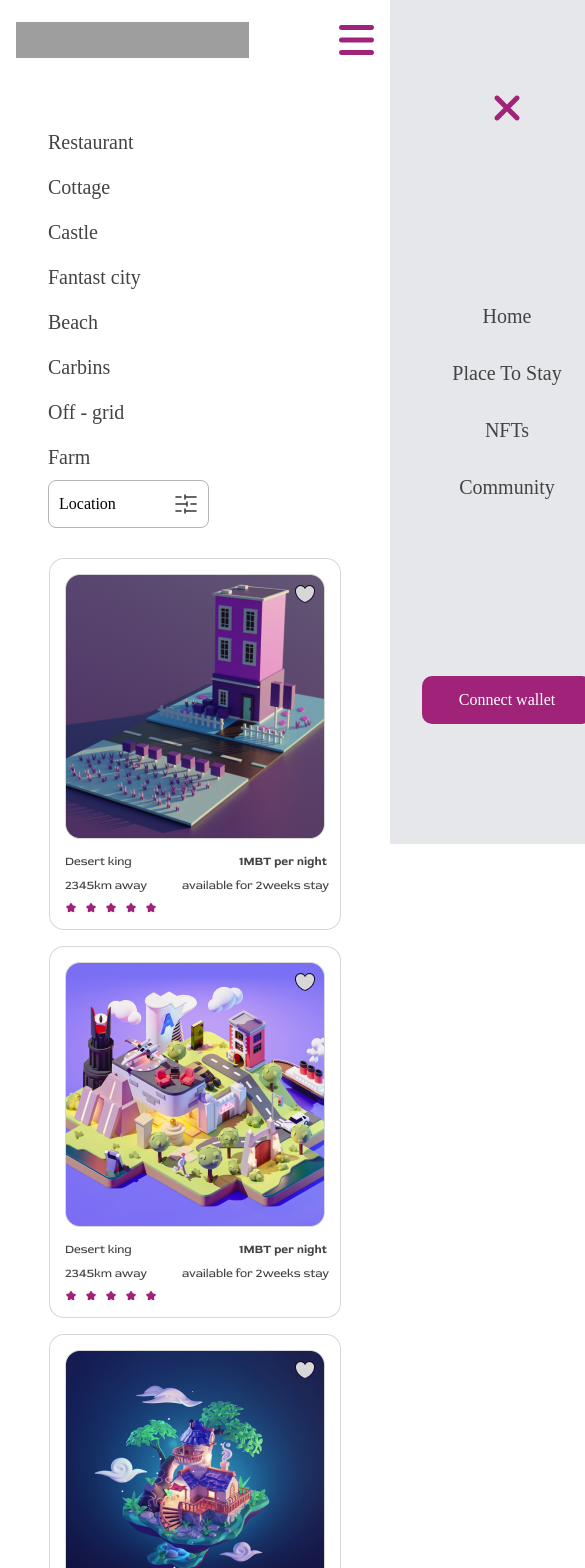
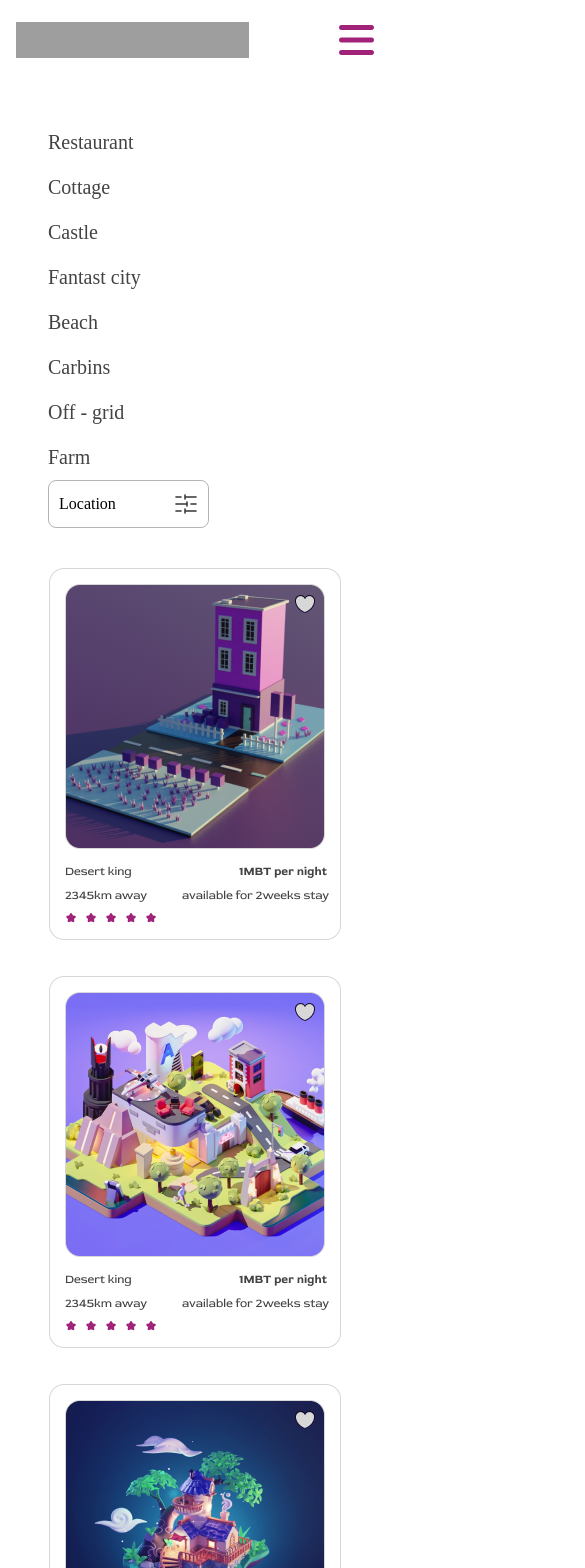
Before and after one commit to mysticwillz/hng-task-3, a React (Create React App) app: page /place-to-stay in a window 390 px wide. Shown: the top 1568 px of the page, 585 px wide, since content can reach past the window. Built offline with nearby package versions, Linux system fonts and the light colour scheme; grey boxes are pictures that could not be loaded.

Commit message:
Ref,Chore, Style and fix: refactor the codebase, spaced the cards and ffic the sidebar unresponsiveness bug

```diff
--- a/public/index.html
+++ b/public/index.html
@@ -10,10 +10,7 @@
       content="Web site created using create-react-app"
     />
     <link rel="apple-touch-icon" href="%PUBLIC_URL%/logo192.png" />
-    <!--
-      manifest.json provides metadata used when your web app is installed on a
-      user's mobile device or desktop. See https://developers.google.com/web/fundamentals/web-app-manifest/
-    -->
+
     <link rel="manifest" href="%PUBLIC_URL%/manifest.json" />
 
     <link
@@ -23,29 +20,11 @@
       crossorigin="anonymous"
       referrerpolicy="no-referrer"
     />
-    <!--
-      Notice the use of %PUBLIC_URL% in the tags above.
-      It will be replaced with the URL of the `public` folder during the build.
-      Only files inside the `public` folder can be referenced from the HTML.
 
-      Unlike "/favicon.ico" or "favicon.ico", "%PUBLIC_URL%/favicon.ico" will
-      work correctly both with client-side routing and a non-root public URL.
-      Learn how to configure a non-root public URL by running `npm run build`.
-    -->
-    <title>React App</title>
+    <title>Metabnb</title>
   </head>
   <body>
     <noscript>You need to enable JavaScript to run this app.</noscript>
     <div id="root"></div>
-    <!--
-      This HTML file is a template.
-      If you open it directly in the browser, you will see an empty page.
-
-      You can add webfonts, meta tags, or analytics to this file.
-      The build step will place the bundled scripts into the <body> tag.
-
-      To begin the development, run `npm start` or `yarn start`.
-      To create a production bundle, use `npm run build` or `yarn build`.
-    -->
   </body>
 </html>
--- a/src/App.js
+++ b/src/App.js
@@ -6,12 +6,12 @@ import PlacesToLive from "./pages/PlacesToLive";
 
 function App() {
   return (
-    <>
+    <div className="overflow-x-hidden">
       <Routes>
         <Route path="/" element={<Home />} />
         <Route path="/place-to-stay" element={<PlacesToLive />} />
       </Routes>
-    </>
+    </div>
   );
 }
 
--- a/src/components/Footer.jsx
+++ b/src/components/Footer.jsx
@@ -10,7 +10,7 @@ export default function Footer() {
       <section className="flex flex-col py-[20px] px-2 sm:justify-between w-full sm:px-[90px] items-center   mx-auto  sm:flex-row text-white">
         <div className="flex flex-col justify-between  ">
           <img src={Group} alt="footer" className="w-[233px]   h-[50px]" />
-          <div className="flex mt-[60px] items-center gap-2 mb-[40px] cursor-pointer">
+          <div className="flex mt-[60px] items-center  mb-[40px] cursor-pointer">
             <img
               src={facebook}
               alt="footer"
@@ -19,7 +19,7 @@ export default function Footer() {
             <img
               src={instagram}
               alt="footer"
-              className="w-[  18px] h-[ 18px] cursor-pointer"
+              className="w-[  18px] h-[ 18px] px-3 cursor-pointer"
             />
             <img
               src={twitter}
--- a/src/components/Hero.jsx
+++ b/src/components/Hero.jsx
@@ -6,13 +6,12 @@ function Hero() {
   const [formData, setFormData] = useState("");
   return (
     <main className="flex flex-col gap-4 md:mt-[80px] mb-[30px] px-4 items-center justify-center md:flex-row md:justify-between md:items-center max-w-7xl mx-auto ">
-      <div className=" w-full md:w-40%">
+      <div className=" w-full md:w-40% mb-[10px] md:mb-0">
         <h1 className="md:after:whitespace-nowrap text-[56px] leading-[78.4px] font-normal text-[#434343]">
           Rent a <span className="font-bold hero-text"> Place</span> away from
           <span className="font-bold hero-text">
-            {" "}
             <br /> Home
-          </span>{" "}
+          </span>
           in the
           <span className="font-bold hero-text"> Metaverse</span>
         </h1>
--- a/src/components/Main.jsx
+++ b/src/components/Main.jsx
@@ -29,7 +29,7 @@ function Main() {
           {data.map((x, index) => {
             const { card } = x;
             return (
-              <div key={index}>
+              <div key={index} className="my-[10px] md:my-0">
                 <img
                   src={card}
                   alt="card"
--- a/src/components/Sidebar.jsx
+++ b/src/components/Sidebar.jsx
@@ -5,7 +5,7 @@ function Sidebar({ hideSideBar, setHideSideBar, setShowModal }) {
     <div
       className={
         hideSideBar
-          ? "w-[60%] bg-gray-200 hide transition all  duration-500 ease-in h-screen  absolute right-0 top-0 flex  flex-col justify-around items-center "
+          ? "w-[60%] bg-gray-200 hide transition all hidden  duration-500 ease-in h-screen  absolute right-0 top-0  "
           : "w-[60%] bg-gray-200  transition all show  duration-500 ease-in h-screen absolute right-0 top-0 flex  flex-col justify-around items-center "
       }
     >
--- a/src/index.css
+++ b/src/index.css
@@ -9,7 +9,7 @@ html {
 @import url("https://fonts.googleapis.com/css2?family=Red+Rose:wght@300;400;500;600;700&display=swap");
 body {
   font-family: "Red Rose", cursive;
-  overflow-x: hidden;
+
   position: relative;
 }
 .modal {
--- a/src/pages/PlacesToLive.jsx
+++ b/src/pages/PlacesToLive.jsx
@@ -89,7 +89,7 @@ function PlacesToLive() {
           {data.map((x, index) => {
             const { card } = x;
             return (
-              <div key={index}>
+              <div key={index} className="my-[10px] md:my-0">
                 <img
                   src={card}
                   alt="card"
```
Also changed, not shown: 1 other file (tests, documents, lock files or other folders).
